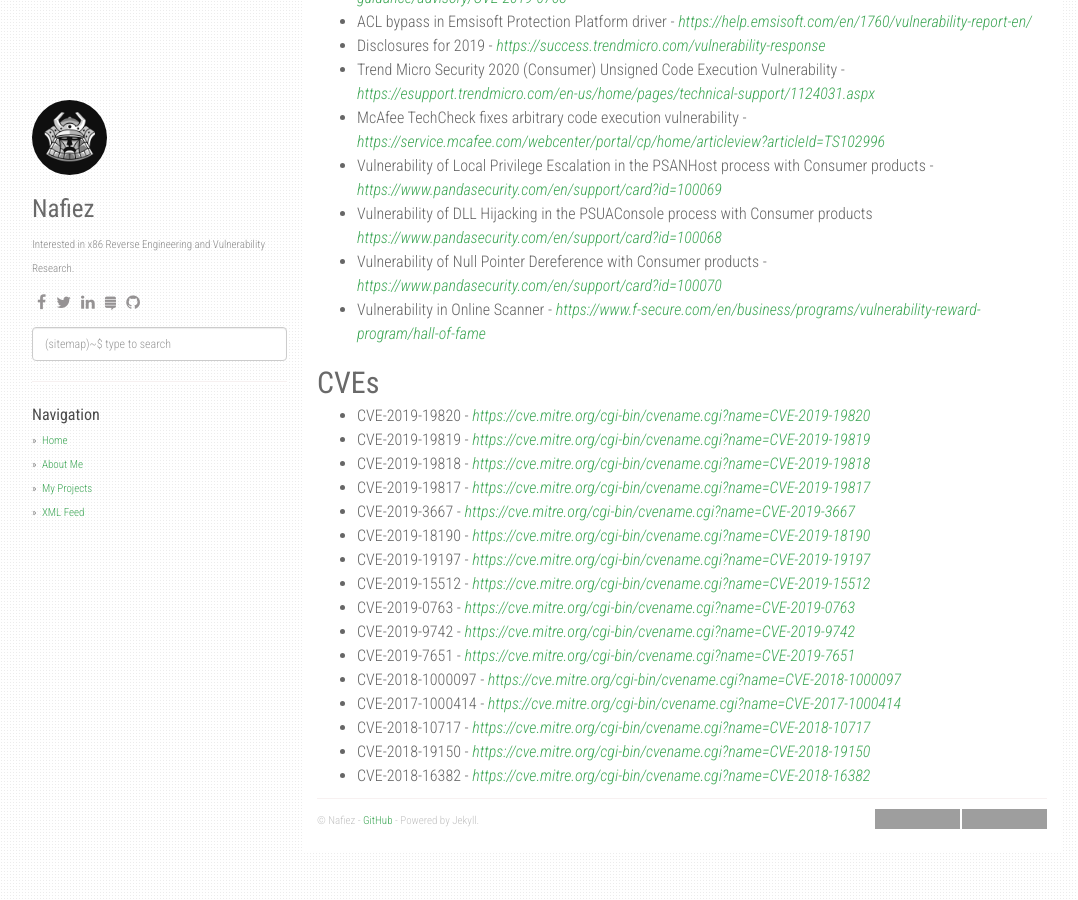
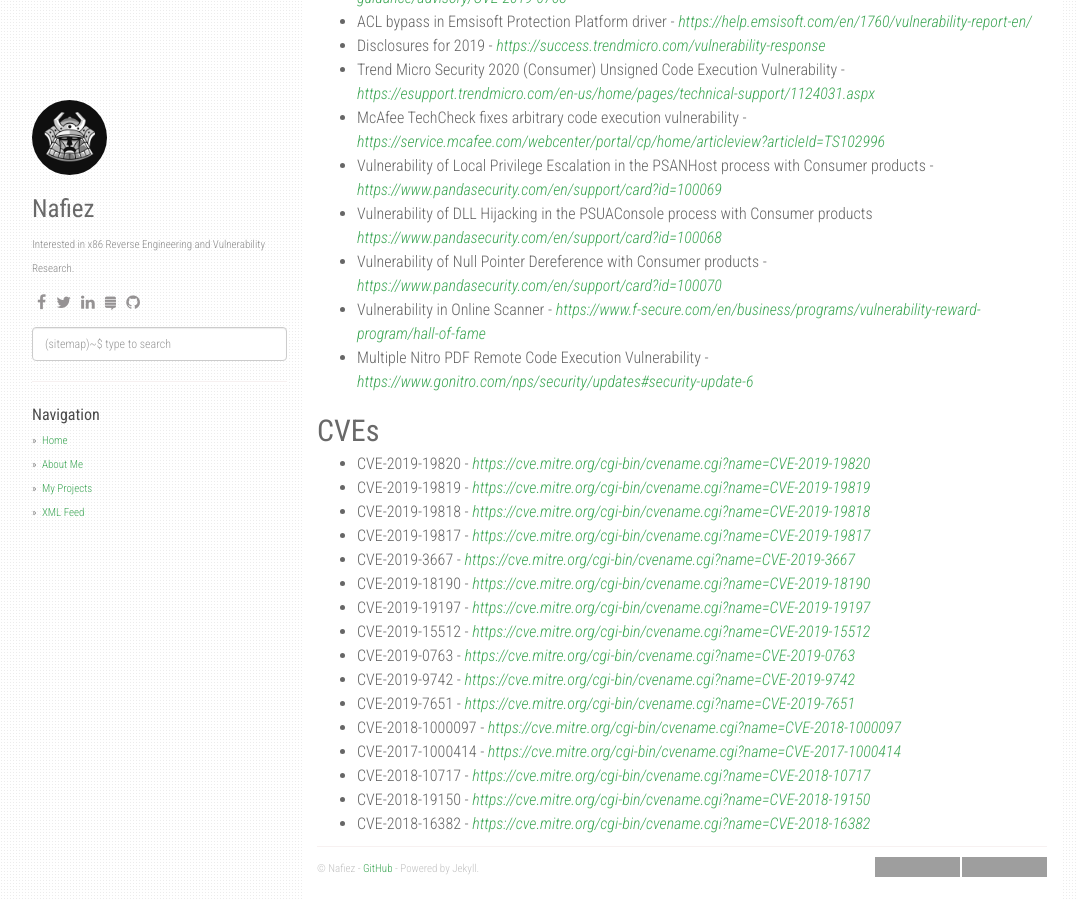
Before and after one commit to FazliMolaJan/nafiez.github.io, a Jekyll site: the page built from about.md, in a window 1280 px wide and 900 px high, scrolled down 542 px. Shown: the whole window, without its empty margins (53-1131 px from the left). Built offline with Jekyll 4.4.1, drawn with Linux system fonts in a browser that asks for light colours; nearby versions of some CDN libraries; grey boxes are pictures that could not be loaded.

Commit message:
Update about.md

```diff
--- a/about.md
+++ b/about.md
@@ -30,6 +30,7 @@ Acknowledgements
 - Vulnerability of DLL Hijacking in the PSUAConsole process with Consumer products [_https://www.pandasecurity.com/en/support/card?id=100068_](https://www.pandasecurity.com/en/support/card?id=100068)
 - Vulnerability of Null Pointer Dereference with Consumer products - [_https://www.pandasecurity.com/en/support/card?id=100070_](https://www.pandasecurity.com/en/support/card?id=100070)
 - Vulnerability in Online Scanner - [_https://www.f-secure.com/en/business/programs/vulnerability-reward-program/hall-of-fame_](https://www.f-secure.com/en/business/programs/vulnerability-reward-program/hall-of-fame)
+- Multiple Nitro PDF Remote Code Execution Vulnerability - [_https://www.gonitro.com/nps/security/updates#security-update-6_](https://www.gonitro.com/nps/security/updates#security-update-6)
 
 CVEs
 ---
```
